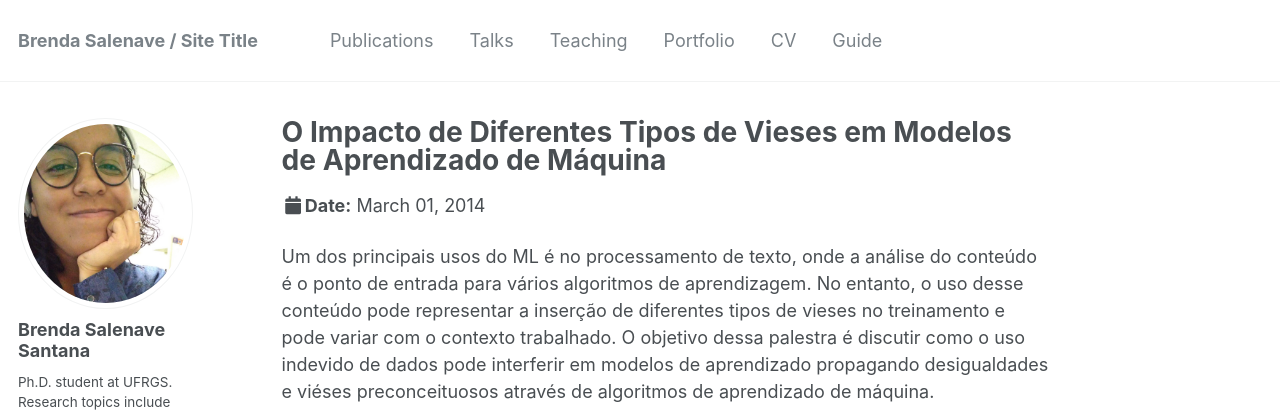
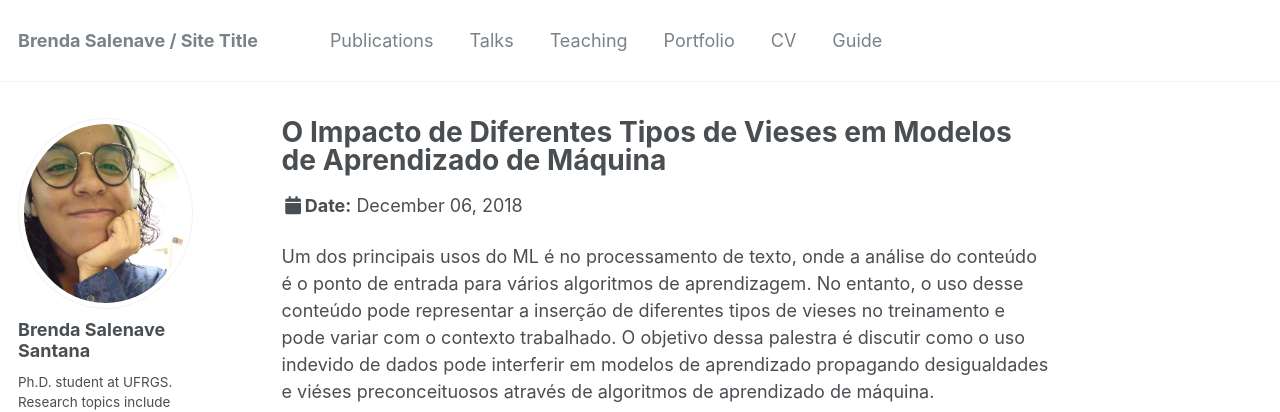
Before and after one commit to brendasalenave/brendasalenave.github.io, a Jekyll site: the page built from _talks/tdc-2018.md, in a window 1280 px wide. Shown: the top 412 px of the page. Built offline with Jekyll 4.4.1, drawn with Linux system fonts in a browser that asks for light colours; some web fonts are replaced.

Commit message:
Update tdc-2018.md

```diff
--- a/_talks/tdc-2018.md
+++ b/_talks/tdc-2018.md
@@ -4,7 +4,7 @@ collection: talks
 type: "Conference proceedings talk"
 permalink: /talks/tdc-2018
 venue: "The Developer's Conference"
-date: 2014-03-01
+date: 2018-12-06
 location: "Porto Alegre, BR"
 ---
 
```
